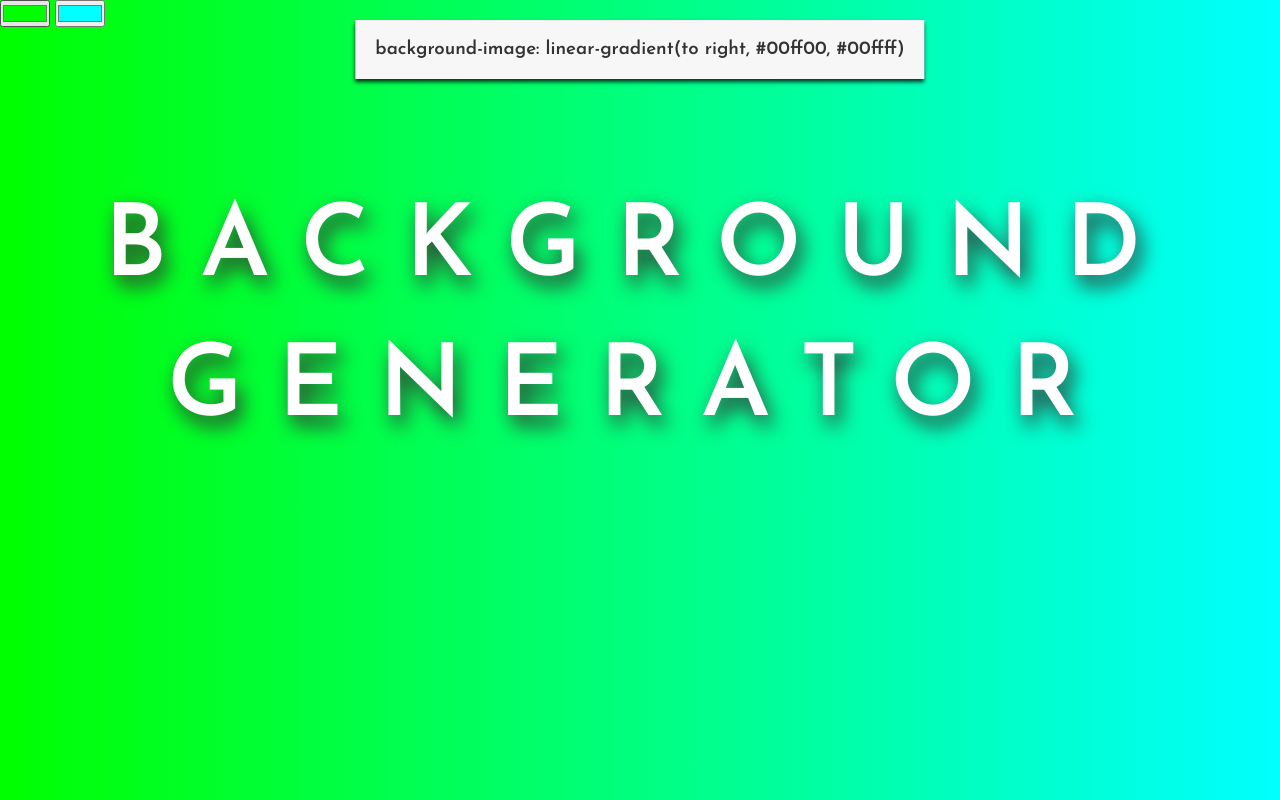
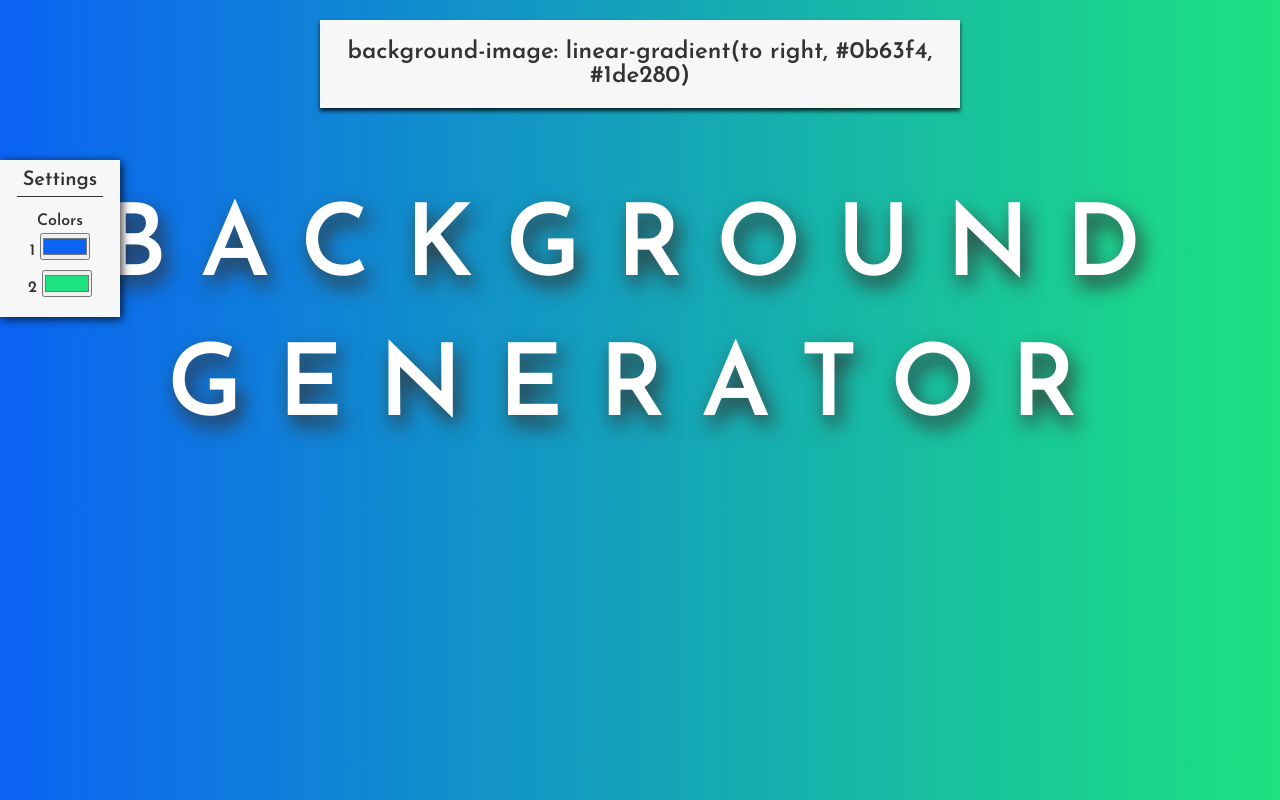
Before and after one commit to Danogo/background-generator, a website: page index.html in a window 1280 px wide. Drawn offline with Linux system fonts and the light colour scheme.

Commit message:
styled settings bar, changed default bg colors

```diff
--- a/index.html
+++ b/index.html
@@ -1,5 +1,6 @@
 <!DOCTYPE html>
 <html lang="en">
+
 <head>
     <meta charset="UTF-8">
     <meta name="viewport" content="width=device-width, initial-scale=1.0">
@@ -8,17 +9,27 @@
     <link href="https://fonts.googleapis.com/css?family=Josefin+Sans:300i,600&amp;subset=latin-ext" rel="stylesheet">
     <link rel="stylesheet" href="style.css">
 </head>
+
 <body>
     <div class="heading">
         <h1>Background Generator</h1>
     </div>
     <div class="settings">
-        <input type="color" name="color1" value="#00ff00">
-        <input type="color" name="color2" value="#00ffff">
+        <h3 class="settings__heading">Settings</h3>
+        <h4 class="settings__heading-secondary">Colors</h4>
+        <div class="settings__color">
+            <label for="col1">1</label>
+            <input type="color" name="color1" value="#0b63f4" id="col1">
+        </div>
+        <div class="settings__color">
+            <label for="col2">2</label>
+            <input type="color" name="color2" value="#1de280" id="col2">
+        </div>
     </div>
     <div class="info">
-        <h3></h3>
+        <h2></h2>
     </div>
     <script src="main.js"></script>
 </body>
+
 </html>
--- a/main.js
+++ b/main.js
@@ -2,7 +2,7 @@
 const colOne    = document.querySelector('input[name="color1"]'),
     colTwo      = document.querySelector('input[name="color2"]'),
     settingsBox = document.querySelector('.settings'),
-    colValueBox = document.querySelector('h3'),
+    colValueBox = document.querySelector('h2'),
     bodyBox     = document.querySelector('body');
 
 // ======= Functions (i.a. event handlers) ========
--- a/style.css
+++ b/style.css
@@ -1,3 +1,4 @@
+/* Base settings */
 * {
     margin: 0;
     padding: 0;
@@ -17,6 +18,7 @@ body {
     color: #333;
 }
 
+/* Heading */
 .heading {
     width: 100%;
     max-width: 114rem;
@@ -36,12 +38,7 @@ h1 {
     text-shadow: .5rem 1rem 2rem #333;
 }
 
-.settings {
-    position: absolute;
-    top: 0;
-    left: 0;
-}
-
+/* Current background info */
 .info {
     position: absolute;
     top: 0;
@@ -53,6 +50,42 @@ h1 {
     background-color: #f7f7f7;
 }
 
+/* Background settings */
+.settings {
+    position: absolute;
+    top: 20%;
+    left: 0;
+    width: 12rem;
+    background-color: #f7f7f7;
+    box-shadow: .2rem .2rem .9rem rgba(3, 3, 3, .8);
+    padding: 1rem .6rem;
+}
+
+.settings__heading {
+    font-size: 2rem;
+    margin-bottom: .8rem;
+    padding-bottom: .8rem;
+}
+
+.settings__heading::after {
+    content: '';
+    display: block;
+    width: 80%;
+    height: 1px;
+    background-color: #333;
+    margin: 0 auto;
+    margin-top: .6rem;
+}
+
+.settings__heading-secondary {
+    margin-bottom: .4rem;
+}
+
+.settings__color {
+    margin-bottom: 1rem;
+}
+
+/* Media queries */
 @media only screen and (max-width: 75em) {
        h1 {
            font-size: 8rem;
```
